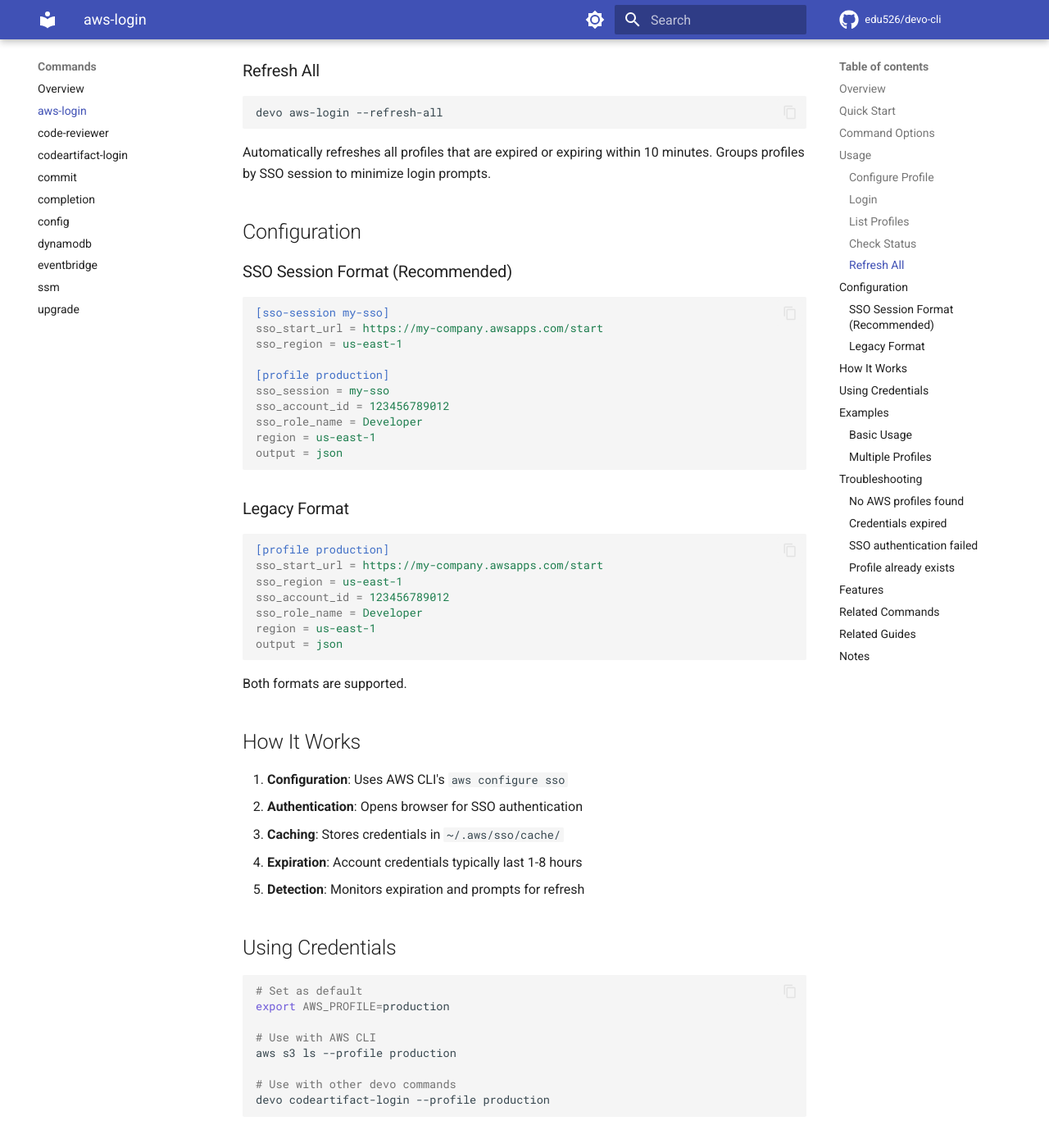
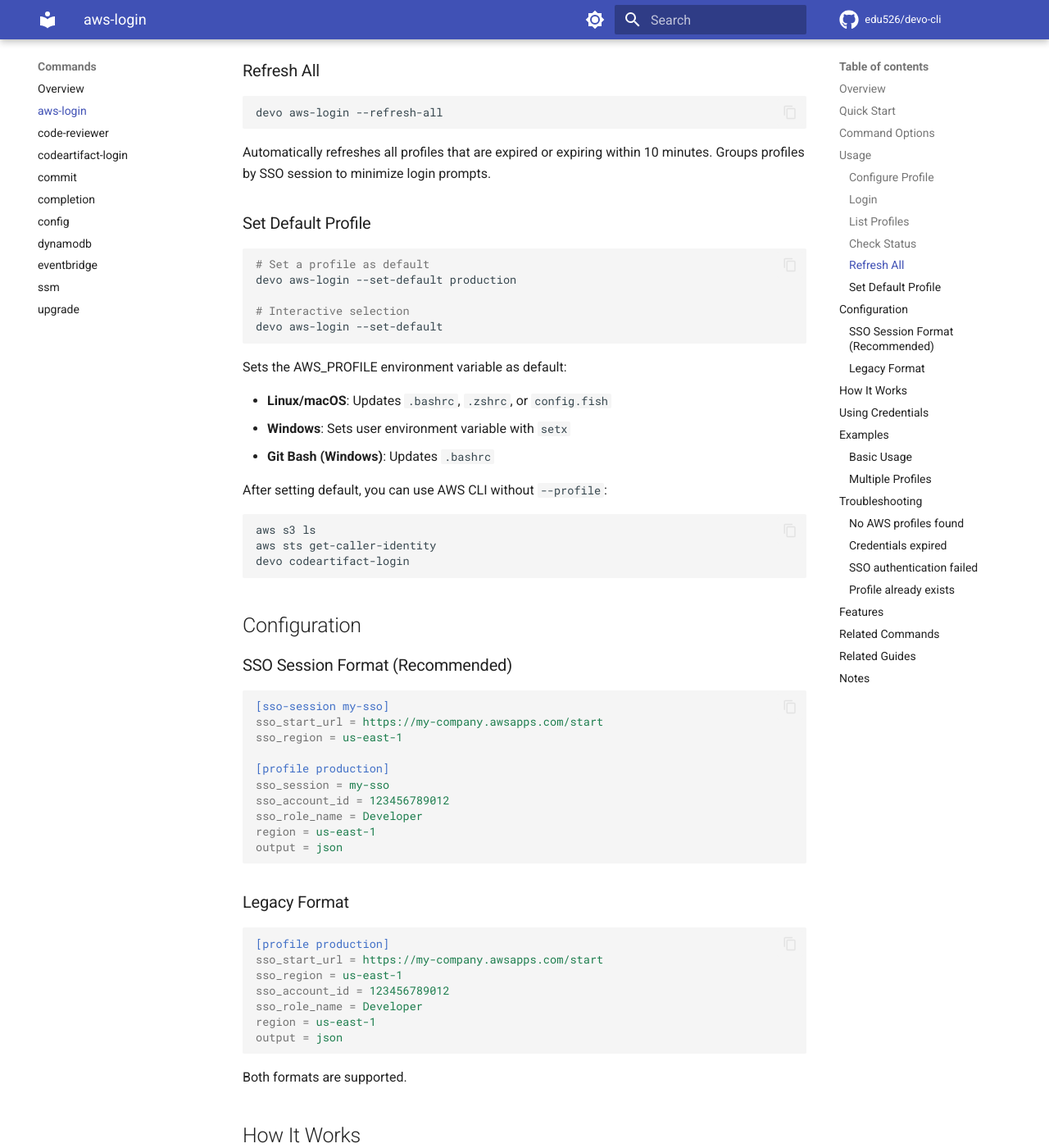
Before and after one commit to edu526/devo-cli, an MkDocs documentation site: the page built from docs/commands/aws-login.md, in a window 1280 px wide and 1400 px high, scrolled down 2215 px. Shown: the whole window at 82% size. Built offline with MkDocs 1.6.1 and Material for MkDocs 9.7.7, drawn with Linux system fonts in a browser that asks for light colours; comment, search, counter and statistics services are not loaded; some of the changed text lies outside the part shown.

Commit message:
docs(aws-login): add set-default profile documentation
- Add new "Set Default Profile" section with usage examples
- Document platform-specific behavior for Linux/macOS and Windows
- Show how to use AWS CLI without --profile flag after setting default
- Update "Using Credentials" section to recommend --set-default approach
- Add --set-default command to quick reference examples
- Clarify distinction between setting default and manual export methods

````diff
--- a/docs/commands/aws-login.md
+++ b/docs/commands/aws-login.md
@@ -94,6 +94,30 @@
 
 Automatically refreshes all profiles that are expired or expiring within 10 minutes. Groups profiles by SSO session to minimize login prompts.
 
+### Set Default Profile
+
+```bash
+# Set a profile as default
+devo aws-login --set-default production
+
+# Interactive selection
+devo aws-login --set-default
+```
+
+Sets the AWS_PROFILE environment variable as default:
+
+- **Linux/macOS**: Updates `.bashrc`, `.zshrc`, or `config.fish`
+- **Windows**: Sets user environment variable with `setx`
+- **Git Bash (Windows)**: Updates `.bashrc`
+
+After setting default, you can use AWS CLI without `--profile`:
+
+```bash
+aws s3 ls
+aws sts get-caller-identity
+devo codeartifact-login
+```
+
 ## Configuration
 
 ### SSO Session Format (Recommended)
@@ -136,7 +160,10 @@
 ## Using Credentials
 
 ```bash
-# Set as default
+# Set as default (recommended)
+devo aws-login --set-default production
+
+# Or export manually
 export AWS_PROFILE=production
 
 # Use with AWS CLI
@@ -166,6 +193,9 @@
 
 # Check status
 devo aws-login --status
+
+# Set default
+devo aws-login --set-default production
 
 # Refresh all
 devo aws-login --refresh-all
````
